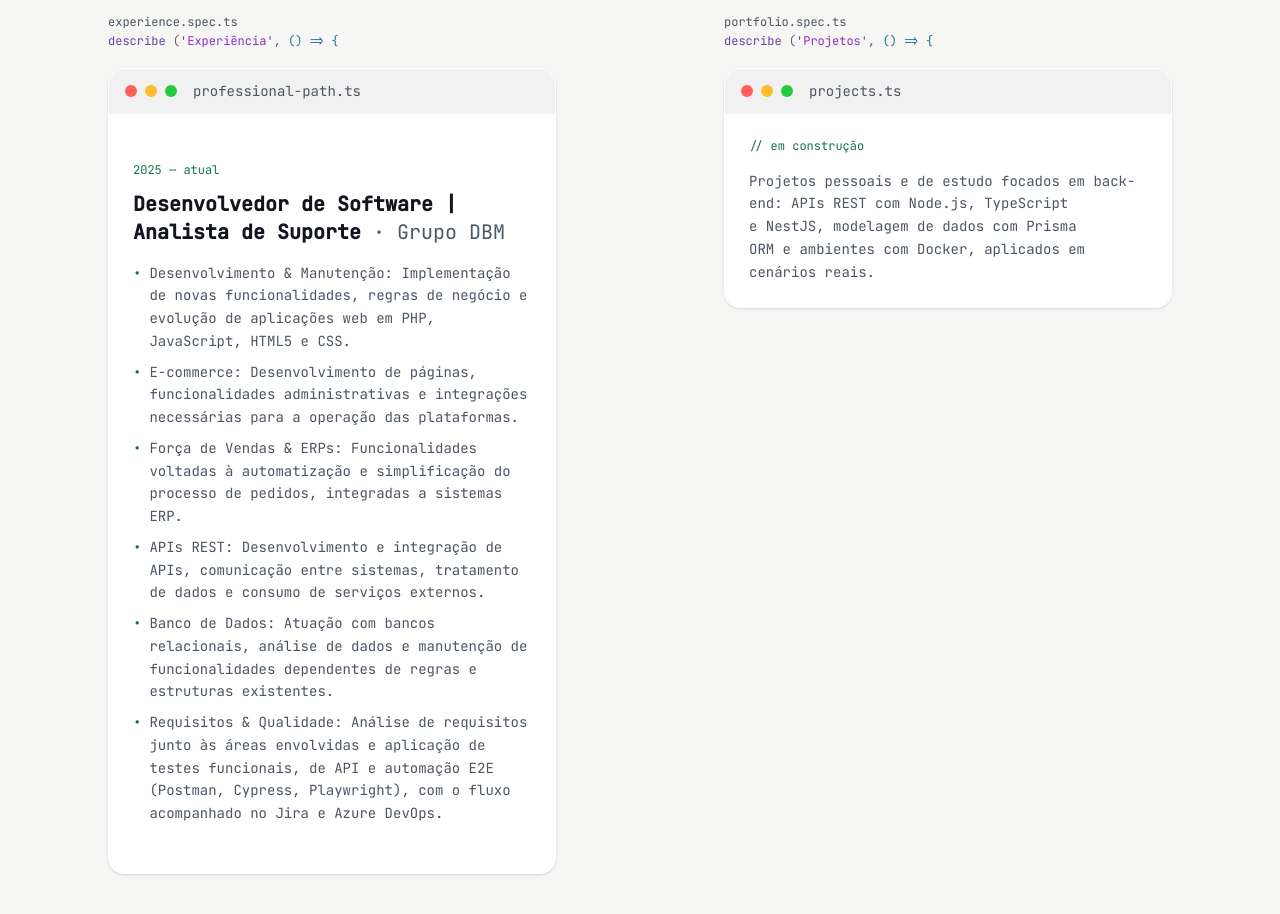
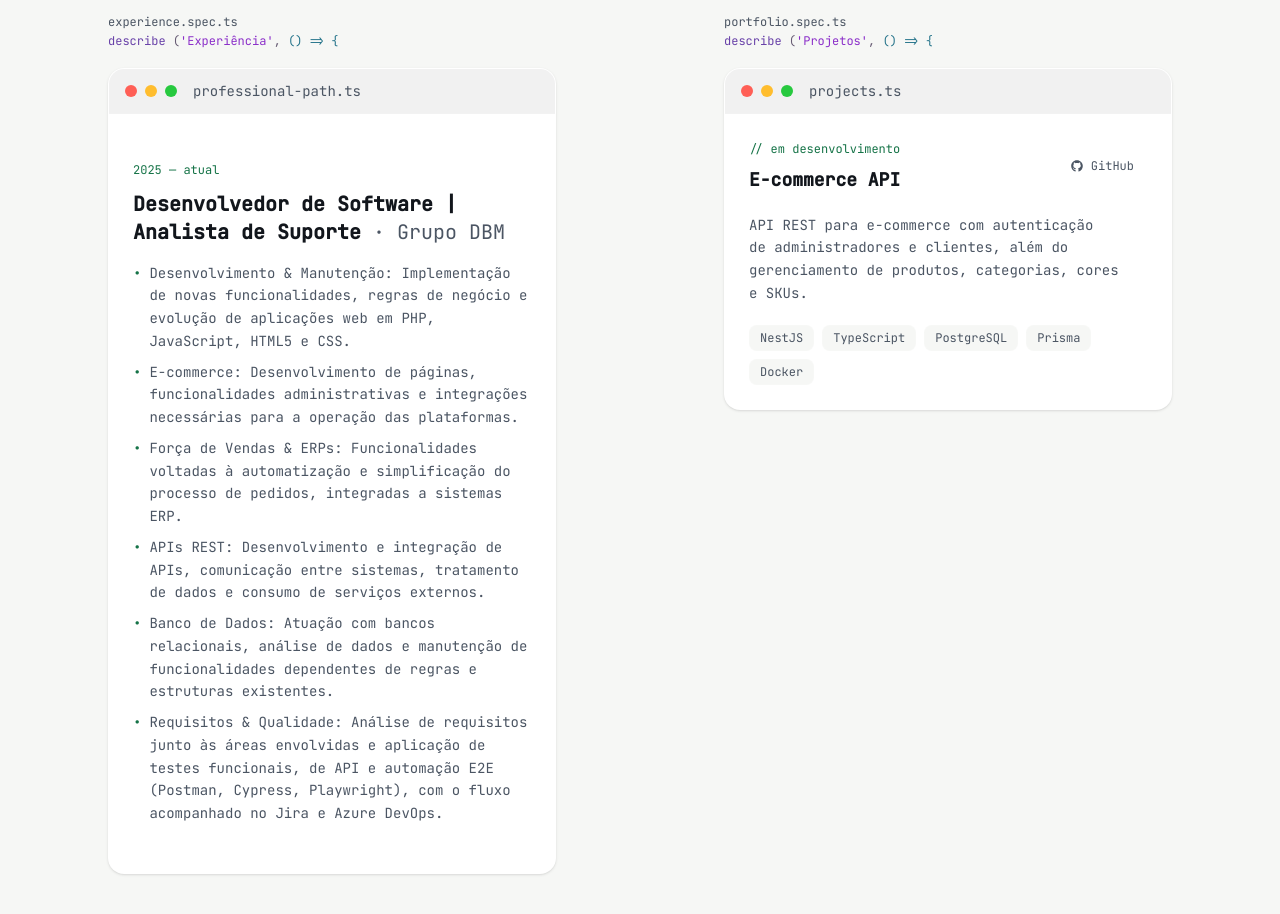
Before and after one commit to Pedro-Campagnoli/Portfolio, a Next.js app: page / in a window 1280 px wide. Shown: the part 2060-2974 px from the top of the page. Built offline with nearby package versions, Linux system fonts and the light colour scheme.

Commit message:
feat: adiciona API de e-commerce aos projetos

```diff
--- a/src/app/_components/ExperienceSection.tsx
+++ b/src/app/_components/ExperienceSection.tsx
@@ -1,3 +1,5 @@
+import { FaGithub } from "react-icons/fa";
+
 import DevCard from "./DevCard";
 import Reveal, { RevealItem } from "./motion/Reveal";
 import SectionLabel from "./SectionLabel";
@@ -80,13 +82,47 @@ export default function ExperienceSection() {
         <Reveal as="div" className="flex flex-col gap-4" delay={0.1}>
           <SectionLabel file="portfolio.spec.ts" describe="Projetos" />
           <DevCard label="projects.ts">
-            <div className="flex flex-col items-center gap-4">
-              <span className="text-signal text-justify w-full font-mono text-[10px] md:text-xs">{`// em construção`}</span>
-              <p className="text-primary-text max-w-2xl text-start text-xs leading-relaxed text-pretty md:text-sm">
-                Projetos pessoais e de estudo focados em back-end: APIs REST
-                com Node.js, TypeScript e NestJS, modelagem de dados com Prisma
-                ORM e ambientes com Docker, aplicados em cenários reais.
+            <div className="flex w-full flex-col gap-5">
+              <div className="flex items-center justify-between gap-4">
+                <div>
+                  <span className="text-signal text-[10px] md:text-xs">
+                    {`// em desenvolvimento`}
+                  </span>
+                  <h3 className="mt-2 text-base font-semibold text-foreground md:text-lg">
+                    E-commerce API
+                  </h3>
+                </div>
+
+                <a
+                  href="https://github.com/Pedro-Campagnoli/ecommerce"
+                  target="_blank"
+                  rel="noopener noreferrer"
+                  aria-label="Ver repositório da E-commerce API no GitHub"
+                  className="flex shrink-0 items-center gap-2 rounded-xl border border-border px-3 py-2 text-[10px] text-primary-text transition-[color,border-color,transform] duration-300 hover:scale-105 hover:border-border-strong hover:text-primary focus-visible:outline-none focus-visible:ring-2 focus-visible:ring-primary/60 md:text-xs"
+                >
+                  <FaGithub aria-hidden />
+                  GitHub
+                </a>
+              </div>
+
+              <p className="text-pretty text-start text-xs leading-relaxed text-primary-text md:text-sm">
+                API REST para e-commerce com autenticação de administradores e
+                clientes, além do gerenciamento de produtos, categorias, cores e
+                SKUs.
               </p>
+
+              <div className="flex flex-wrap gap-2" aria-label="Tecnologias">
+                {["NestJS", "TypeScript", "PostgreSQL", "Prisma", "Docker"].map(
+                  (technology) => (
+                    <span
+                      key={technology}
+                      className="rounded-lg border border-border bg-background px-2.5 py-1 text-[10px] text-primary-text md:text-xs"
+                    >
+                      {technology}
+                    </span>
+                  ),
+                )}
+              </div>
             </div>
           </DevCard>
         </Reveal>
```
